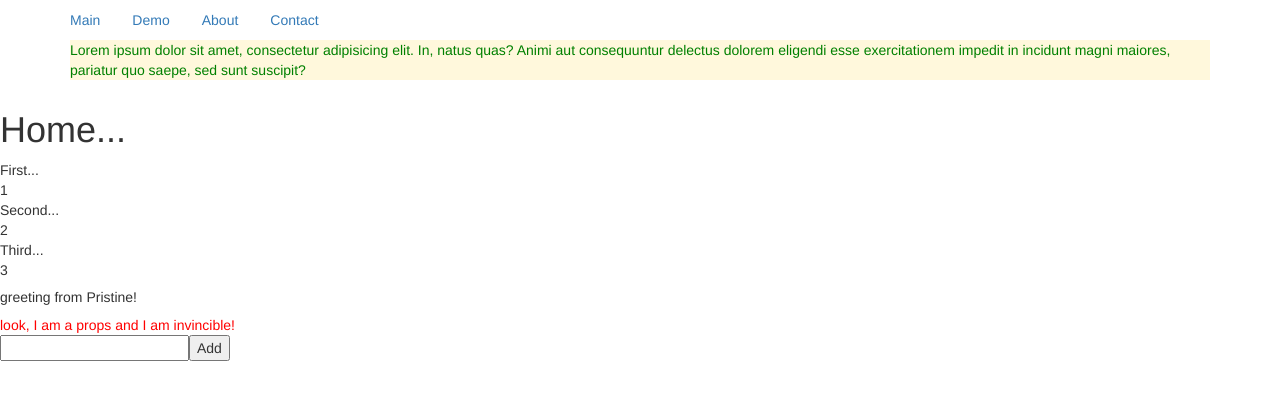
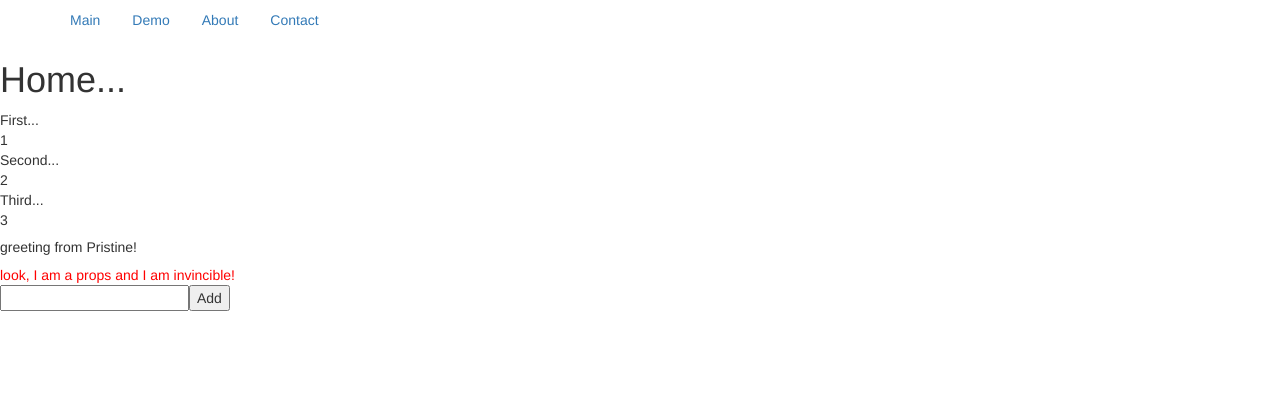
Before and after one commit to zetekla/reactApp, a React app: page / in a window 1280 px wide. Shown: the top 400 px of the page. Built offline with nearby package versions, Linux system fonts and the light colour scheme.

Commit message:
removed lorem text

```diff
--- a/components/Nav.jsx
+++ b/components/Nav.jsx
@@ -25,9 +25,6 @@ export default class Nav extends React.Component {
             <div className="row">
               {this.props.children}
             </div>
-            <div className="wrapper">
-               <p>Lorem ipsum dolor sit amet, consectetur adipisicing elit. In, natus quas? Animi aut consequuntur delectus dolorem eligendi esse exercitationem impedit in incidunt magni maiores, pariatur quo saepe, sed sunt suscipit?</p>
-            </div>
          </div>
       )
    }
--- a/webpack.config.js
+++ b/webpack.config.js
@@ -9,7 +9,8 @@ var config = {
    devServer: {
       inline: true,
       port: 7777,
-      historyApiFallback: true
+      historyApiFallback: true,
+      contentBase: './',
    },
 
    module: {
```
